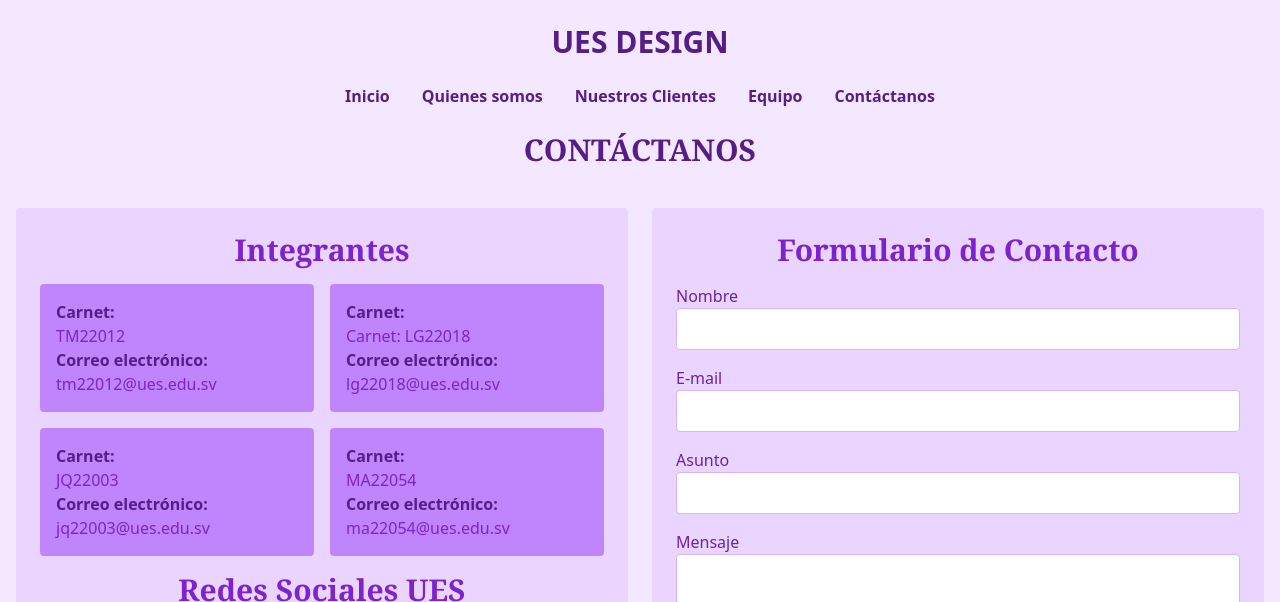
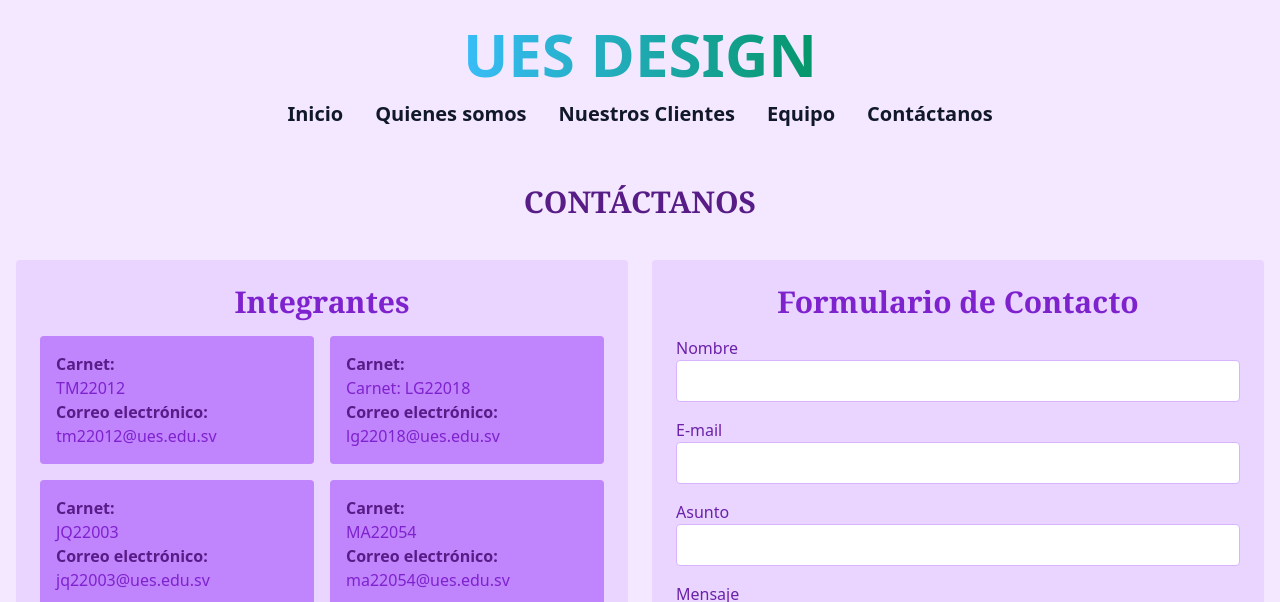
Before and after one commit to JALG22018/proyectp_daw, a website: page contact.html in a window 1280 px wide. Shown: the top 602 px of the page. Drawn offline with nearby package versions, Linux system fonts and the light colour scheme.

Commit message:
Update contact.html
update contact.html

```diff
--- a/contact.html
+++ b/contact.html
@@ -13,24 +13,33 @@
     </script>
   </head>
   <body class="bg-purple-100 text-purple-900">
-    <h1 class="text-center text-3xl font-bold py-6 bg-slate-950">
-        UES DESIGN
+    <h1
+      class="mb-4 text-center text-4xl mt-6 font-extrabold md:text-5xl lg:text-6xl"
+    >
+      <a href="index.html">
+        <span
+          class="text-transparent bg-clip-text bg-gradient-to-r to-emerald-600 from-sky-400"
+          >UES DESIGN</span
+        >
+      </a>
     </h1>
     <header>
-      <div class="flex justify-center flex-wrap">
-        <a href="index.html" class="font-bold text-stone-900 mx-4 my-2"
+      <div class="flex justify-center flex-wrap mb-8">
+        <a href="index.html" class="text-xl font-bold text-gray-900 mx-4 my-2"
           >Inicio</a
         >
-        <a href="about.html" class="font-bold text-stone-900 mx-4 my-2"
+        <a href="about.html" class="text-xl font-bold text-gray-900 mx-4 my-2"
           >Quienes somos</a
         >
-        <a href="customers.html" class="font-bold text-stone-900 mx-4 my-2"
+        <a
+          href="customers.html"
+          class="text-xl font-bold text-gray-900 mx-4 my-2"
           >Nuestros Clientes</a
         >
-        <a href="team.html" class="font-bold text-stone-900 mx-4 my-2"
+        <a href="team.html" class="text-xl font-bold text-gray-900 mx-4 my-2"
           >Equipo</a
         >
-        <a href="contact.html" class="font-bold text-stone-900 mx-4 my-2"
+        <a href="contact.html" class="text-xl font-bold text-gray-900 mx-4 my-2"
           >Contáctanos</a
         >
       </div>
@@ -40,8 +49,8 @@
         CONTÁCTANOS
       </h1>
     </div>
-    <div class="grid grid-cols-1 md:grid-cols-2 gap-6 mx-4">
-      <div class="bg-purple-200 p-6 mt-4 mb-8 rounded">
+    <div class="grid grid-cols-1 md:grid-cols-2 gap-6 mx-4 mb-8">
+      <div class="bg-purple-200 p-6 mt-4 rounded">
         <h2
           class="font-gentium-plus font-serif text-3xl text-purple-700 text-center font-bold mb-4"
         >
@@ -104,7 +113,7 @@
           </div>
         </div>
       </div>
-      <div class="bg-purple-200 p-6 mt-4 mb-8 rounded">
+      <div class="bg-purple-200 p-6 mt-4 rounded">
         <h2
           class="font-gentium-plus font-serif text-3xl text-purple-700 text-center font-bold mb-4"
         >
```
